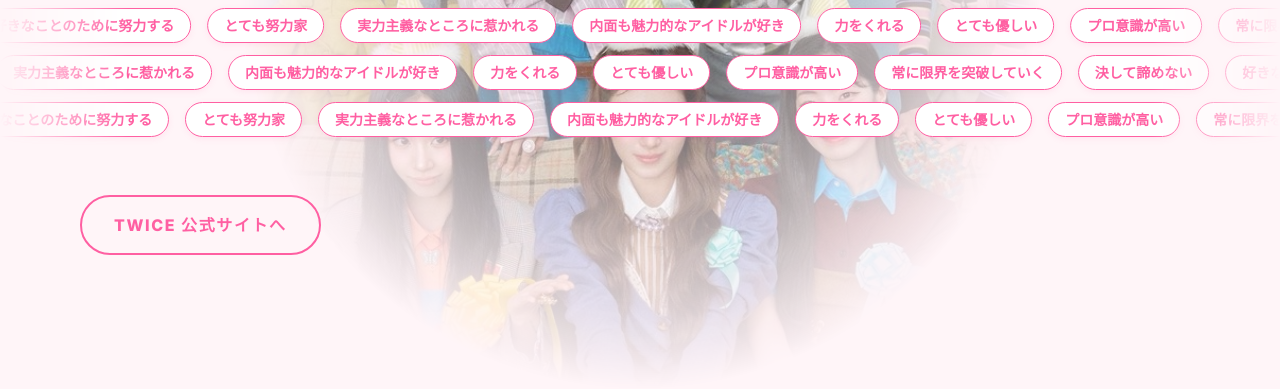
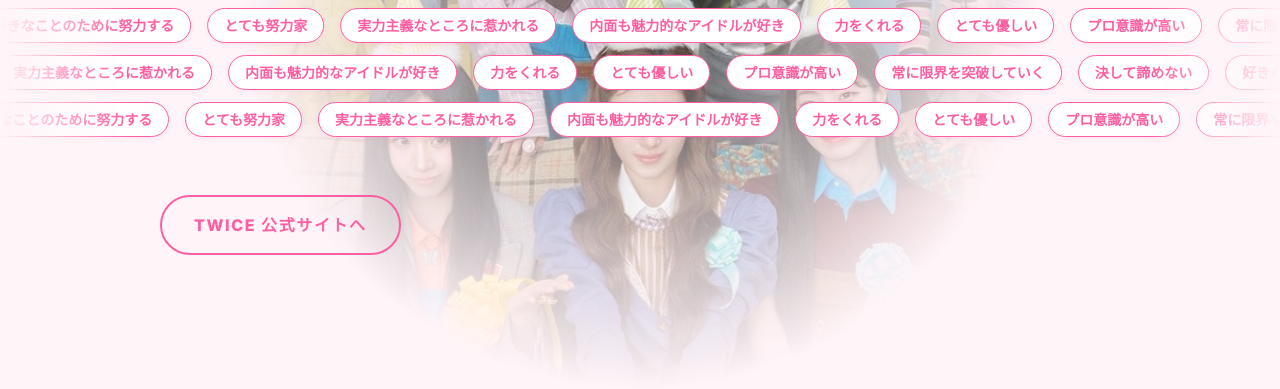
Before and after one commit to sumi-li/sumi, a plain HTML site: page index.html in a window 1280 px wide. Shown: the part 411-800 px from the top of the page. Drawn offline with nearby package versions, Linux system fonts and the light colour scheme.

Commit message:
Update index.html

```diff
--- a/index.html
+++ b/index.html
@@ -270,7 +270,7 @@
                 </div>
             </div>
 
-            <a href="https://twice.jype.com/" target="_blank" class="official-btn inline-block border-2 font-bold text-sm md:text-base px-8 py-4 uppercase tracking-widest rounded-full -ml-20">
+            <a href="https://twice.jype.com/" target="_blank" class="official-btn inline-block border-2 font-bold text-sm md:text-base px-8 py-4 uppercase tracking-widest rounded-full">
                 TWICE 公式サイトへ
             </a>
         </div>
```
